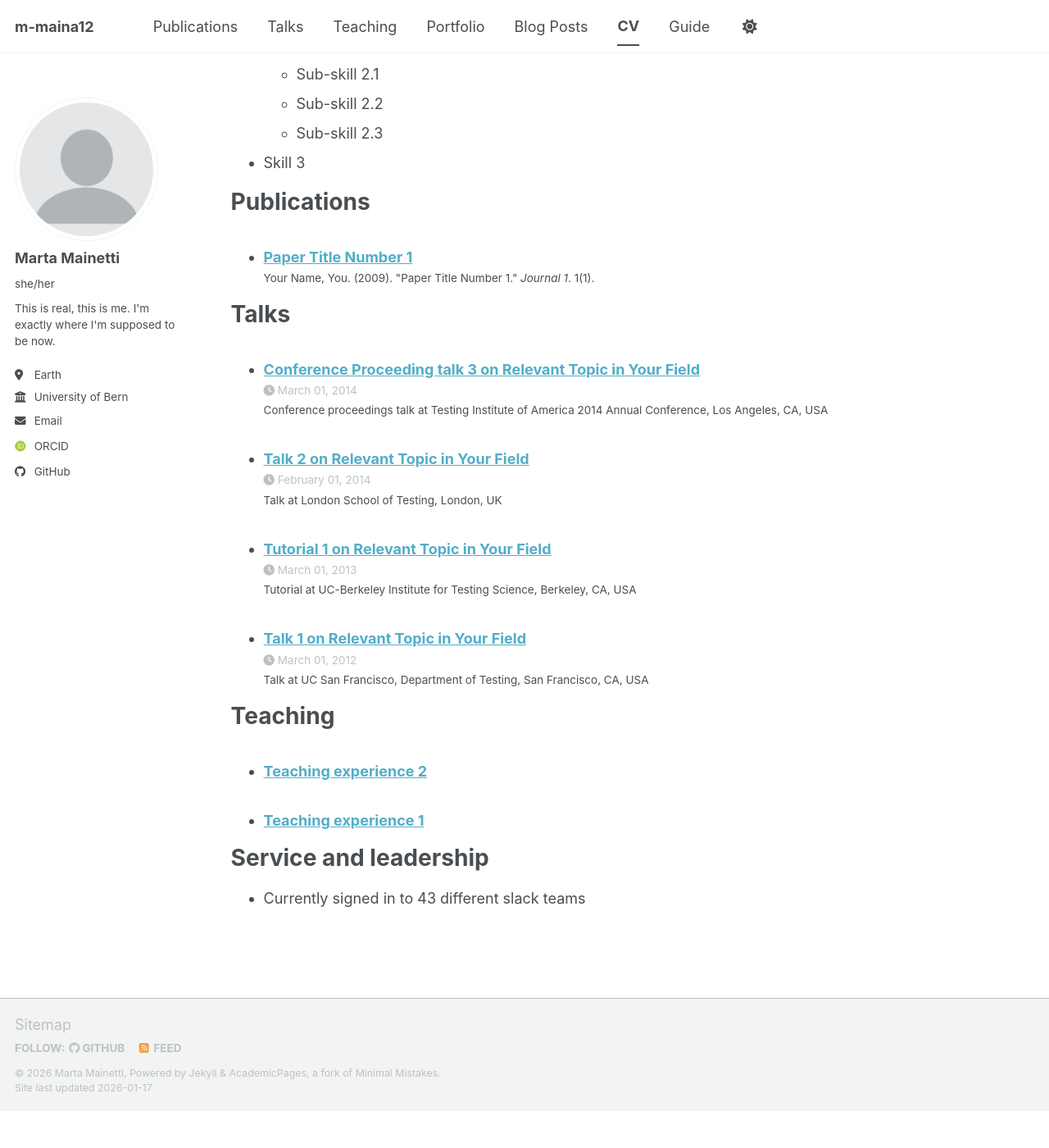
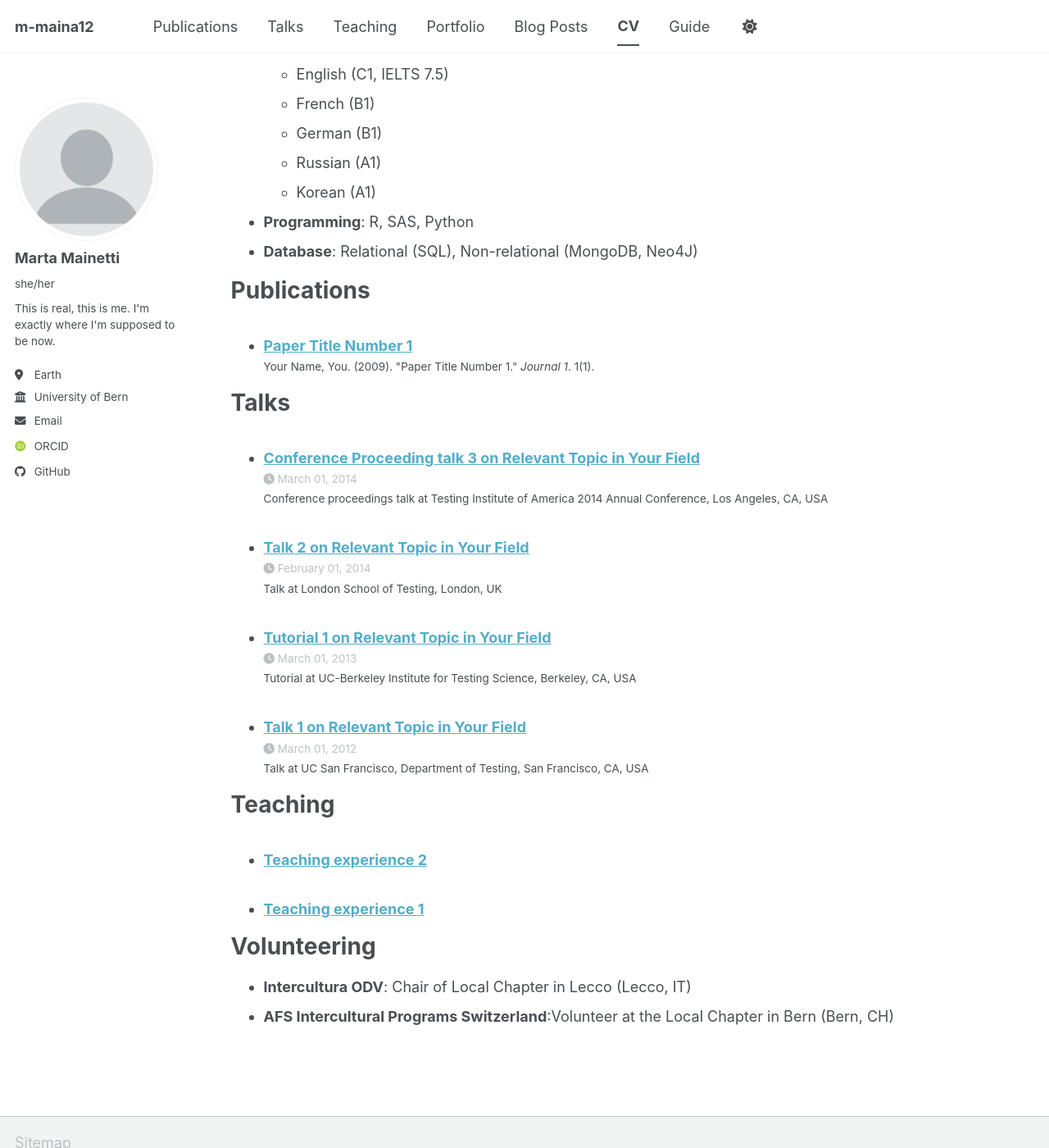
Before and after one commit to m-maina12/m-maina12.github.io, a Jekyll site: the page built from _pages/cv.md, in a window 1280 px wide and 1400 px high, scrolled down 1068 px. Shown: the whole window at 82% size. Built offline with Jekyll 4.4.1, drawn with Linux system fonts in a browser that asks for light colours; some web fonts are replaced; a script bundle is joined from its source files by our own code; library files that are not in the unit come from our copies; before the commit the page ends 2423 px from its top, so only the background shows below that.

Commit message:
Update cv.md

```diff
--- a/_pages/cv.md
+++ b/_pages/cv.md
@@ -42,12 +42,15 @@ Work experience
 
 Skills
 ======
-* Skill 1
-* Skill 2
-  * Sub-skill 2.1
-  * Sub-skill 2.2
-  * Sub-skill 2.3
-* Skill 3
+* **Native language**: Italian
+* **Other languages**:
+  * English (C1, IELTS 7.5)
+  * French (B1)
+  * German (B1)
+  * Russian (A1)
+  * Korean (A1)
+* **Programming**: R, SAS, Python
+* **Database**: Relational (SQL), Non-relational (MongoDB, Neo4J)
 
 Publications
 ======
@@ -67,6 +70,7 @@ Teaching
     {% include archive-single-cv.html %}
   {% endfor %}</ul>
 
-Service and leadership
+Volunteering
 ======
-* Currently signed in to 43 different slack teams
+* **Intercultura ODV**: Chair of Local Chapter in Lecco (Lecco, IT)
+* **AFS Intercultural Programs Switzerland**:Volunteer at the Local Chapter in Bern (Bern, CH)
```
